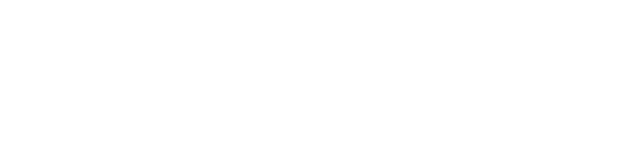
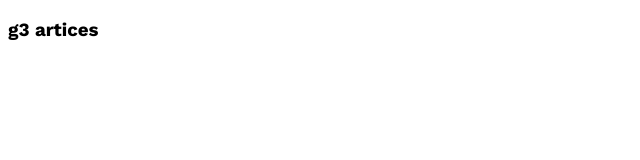
Before and after one commit to Ruhulamin273/g3-artices, a plain HTML site: page index.html in a window 1280 px wide. Shown: the whole page, without its empty margins (0-640 px from the left). Drawn offline with nearby package versions, Linux system fonts and the light colour scheme.

Commit message:
added a google work sens

```diff
--- a/index.html
+++ b/index.html
@@ -6,9 +6,11 @@
     <title>G3 Artices</title>
     <link rel="stylesheet" href="styles/artices.css">
 </head>
-<body>
+<body class="work-sanst-fon">
     <header>
-
+<nav class="navber">
+<h3 class="brand">g3 artices</h3>
+</nav>
     </header>
     <main>
 
--- a/styles/artices.css
+++ b/styles/artices.css
@@ -0,0 +1,10 @@
+
+@import url('https://fonts.googleapis.com/css2?family=Work+Sans:ital,wght@0,100..900;1,100..900&display=swap');
+
+
+.work-sanst-fon {
+  font-family: "Work Sans", sans-serif;
+  font-optical-sizing: auto;
+  font-weight: <400px>;
+  font-style: normal;
+}
```
